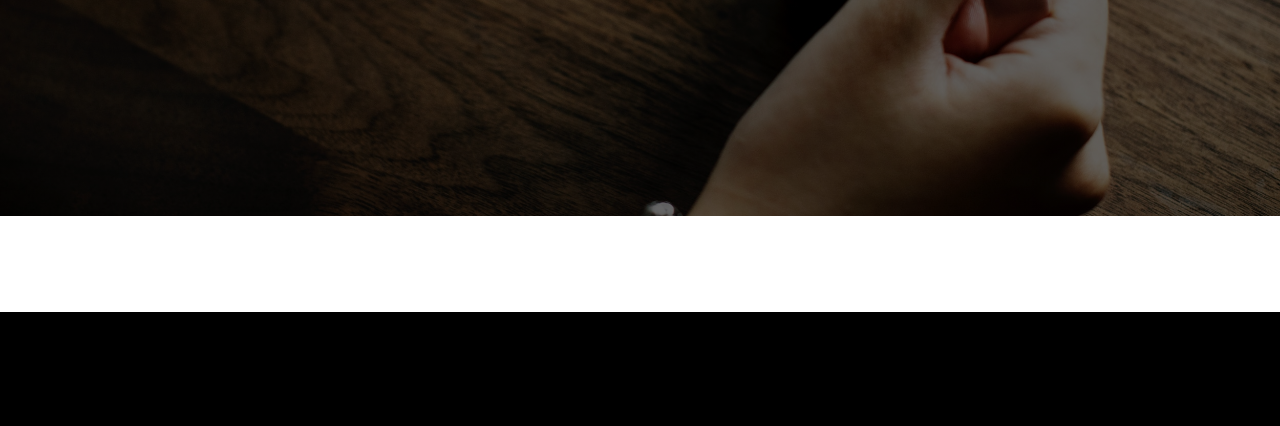
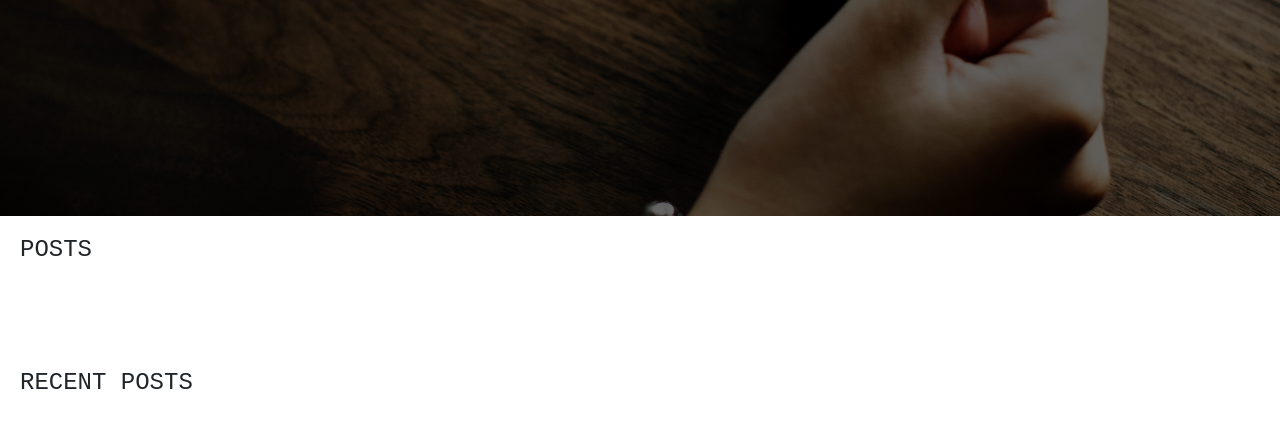
Before and after one commit to Priyanka-bhagat/My-blog, a Django app: page / in a window 1280 px wide. Shown: the part 584-1010 px from the top of the page. Before the commit the page ends 896 px from the top, so only its background shows below. Run offline with Django 3.2, Linux system fonts and the light colour scheme; data that the repository does not hold is empty; some libraries are stand-ins or nearby versions.

Commit message:
Final touch2

```diff
--- a/mysite/blog/static/css/blog.css
+++ b/mysite/blog/static/css/blog.css
@@ -27,10 +27,11 @@ nav{
 }
 
 .content{
-    padding: 20px 20px 20px 0px;
+    padding: 20px 20px 20px 20px;
     font-family: 'lobster';
 
 }
+
 .date{
     font-size: 16px;
 }
--- a/mysite/blog/templates/blog/base.html
+++ b/mysite/blog/templates/blog/base.html
@@ -56,7 +56,7 @@
             </div>
 
         </div>
-           <div class="container">
+           <div>
 
             {% block content %}
             {% endblock %}
--- a/mysite/blog/templates/blog/post_list.html
+++ b/mysite/blog/templates/blog/post_list.html
@@ -1,9 +1,9 @@
 {% extends 'blog/base.html' %}
 {% block content %}
+<div class='content'>
+        <h4>POSTS</h4>
+            {% for post in posts %}
 
-            {% for post in posts %}
-            <div class='content'>
-                    <h4>POSTS</h4>
                     <br>
                 <h2><a class="title" href="{% url 'post_detail' pk=post.pk %}">{{ post.title }}</a></h2>
                 <div class='date'>
@@ -15,16 +15,21 @@
                {% endfor %}
 <br><br><br><br>
 
-                {% for post in posts %}
+
                 <div class="row">
                     <div class="col-lg-12 col-xs-12">
                             <h4>RECENT POSTS</h4>
                     </div>
+                    {% for post in posts %}
                     <div class="col-lg-12 col-xs-12">
+
                             <h4><a href="{% url 'post_detail' pk=post.pk %}">{{ post.title }}</a></h4>
-                                Published: {{ post.published_date }}
+                                <div class="date">
+                                        Published: {{ post.published_date }}
+                                </div>
+
                     </div>
-
+                    {% endfor %}
                     <div>
 
                         <br>
@@ -33,5 +38,5 @@
 
                 </div>
 
-            {% endfor %}
+
 {% endblock %}
```
